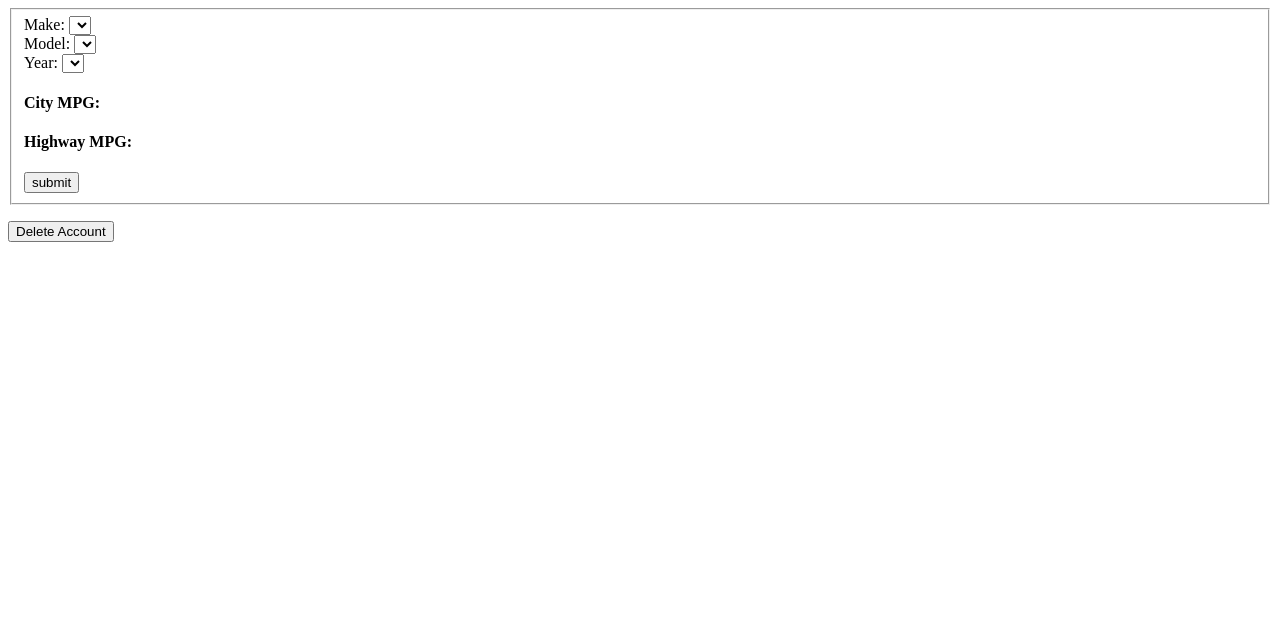
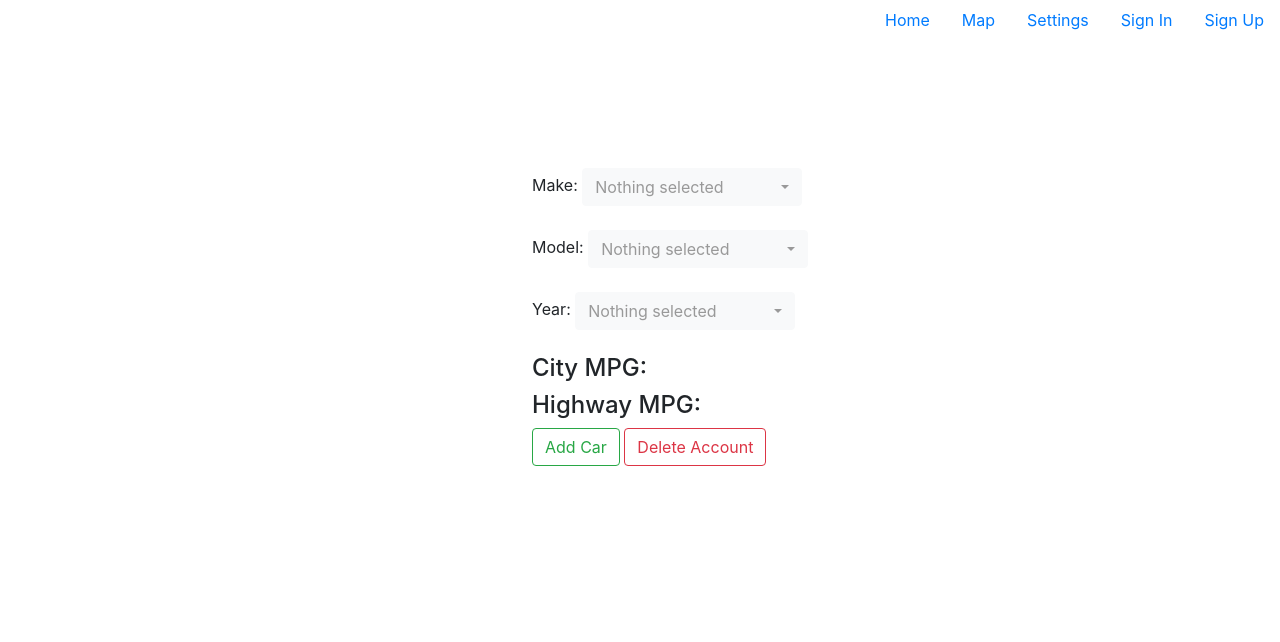
Before and after one commit to daft01/Get-Me-There, a PHP site: page /settings.php in a window 1280 px wide. Shown: the top 642 px of the page. Run offline with PHP 8.4, Linux system fonts and the light colour scheme; lists and menus that the app fills with data are empty.

Commit message:
bootstrapped the settings page and added navbar

```diff
--- /dev/null
+++ b/css/setting.css
@@ -0,0 +1,12 @@
+#container {
+   width: 50%;
+   margin-left: 40%;
+   margin-top:10%;
+   padding-bottom: 50px;
+   padding-left: 20px;
+   padding-right: 10px;
+}
+.nav
+{
+   justify-content:flex-end;
+}
--- a/settings.php
+++ b/settings.php
@@ -1,53 +1,77 @@
-<?php
-  session_start();
-?>
+
 
 <head>
   <meta http-equiv="Content-Type" content="text/html; charset=UTF-8">
   <title>Settings</title>
 
+  <link rel="stylesheet" href="https://stackpath.bootstrapcdn.com/bootstrap/4.3.1/css/bootstrap.min.css" integrity="sha384-ggOyR0iXCbMQv3Xipma34MD+dH/1fQ784/j6cY/iJTQUOhcWr7x9JvoRxT2MZw1T" crossorigin="anonymous">
+  <link rel="stylesheet" href="https://cdn.jsdelivr.net/npm/bootstrap-select@1.13.9/dist/css/bootstrap-select.min.css">
+  <link rel="stylesheet" href="css/setting.css">
+
   <style>
-
   </style>
 </head>
 
 <body id="dummybodyid">
-
+  <ul class="nav">
+      <li class="nav-item">
+        <a class="nav-link" href="home.php">Home</a>
+      </li>
+      <li class="nav-item">
+        <a class="nav-link" href="index.php">Map</a>
+      </li>
+      <li class="nav-item">
+        <a class="nav-link active" href="sittings.php">Settings</a>
+      </li>
+      <li class="nav-item">
+        <a class="nav-link" href="signIn.php">Sign In</a>
+      </li>
+      <li class="nav-item">
+        <a class="nav-link" href="signUp.html">Sign Up</a>
+      </li>
+  </ul>
+    <div id="container">
       <form>
         <fieldset>
           <label>Make: </label>
-      <select id="make">
+          <select id="make" class="selectpicker" data-live-search="true">
 
           </select>
-      <br>
+          <br><br>
           <label>Model: </label>
-      <select id="model">
+          <select id="model" class="selectpicker" data-live-search="true" >
 
 
           </select>
 
-      <br>
+          <br><br>
 
           <label>Year: </label>
-      <select id ="year">
+          <select id ="year" class="selectpicker" data-live-search="true">
 
           </select>
-      <br>
+          <br><br>
 
           <div>
             <h4 id= "cityMpg">City MPG: </h1>
             <h4 id= "highwayMpg">Highway MPG: </h1>
           </div>
 
-      <button type = button id = "button">submit</button>
+          <button type = button id = "button" class="btn btn-outline-success">Add Car</button>
+          <button type = button id="deleteButton" class="btn btn-outline-danger"> Delete Account</button>
           <div id="container"> </div>
 
         </fieldset>
       </form>
 
-  <button type = button id="deleteButton"> Delete Account</button>
+  </div>
+
+
 
   <script src="https://code.jquery.com/jquery-3.3.1.min.js" integrity="sha256-FgpCb/KJQlLNfOu91ta32o/NMZxltwRo8QtmkMRdAu8=" crossorigin="anonymous"></script>
+  <script src="https://cdn.jsdelivr.net/npm/bootstrap-select@1.13.9/dist/js/bootstrap-select.min.js"></script>
+  <script src="https://cdnjs.cloudflare.com/ajax/libs/popper.js/1.14.7/umd/popper.min.js" integrity="sha384-UO2eT0CpHqdSJQ6hJty5KVphtPhzWj9WO1clHTMGa3JDZwrnQq4sF86dIHNDz0W1" crossorigin="anonymous"></script>
+  <script src="https://stackpath.bootstrapcdn.com/bootstrap/4.3.1/js/bootstrap.min.js" integrity="sha384-JjSmVgyd0p3pXB1rRibZUAYoIIy6OrQ6VrjIEaFf/nJGzIxFDsf4x0xIM+B07jRM" crossorigin="anonymous"></script>
   <script>
         /* global $ */
         var model;
@@ -75,6 +99,7 @@
                     {
                         $("#make").append('<option>' + data["Results"][i]["Make_Name"] + '</option>');
                     }
+                   $('.selectpicker').selectpicker('refresh');
 
                 // });
 
@@ -110,6 +135,7 @@
                 {
                   $("#year").append('<option>' + (1990 + i) + '</option>');
                 }
+                $('.selectpicker').selectpicker('refresh');
 
             } ,
           complete: function(status, err){
@@ -158,7 +184,6 @@
           });
 
 
-
         });
 
         $("#deleteButton").on("click", function()
@@ -175,7 +200,7 @@
             {
               console.log(data);
               if(data){
-                window.location = "../Get-Me-There/index.php";
+                window.location = "../Get-Me-There/index.html";
                 console.log("Account deleted.");
               }
               else{
```
Lines whose indentation alone changed are shown as unchanged.
